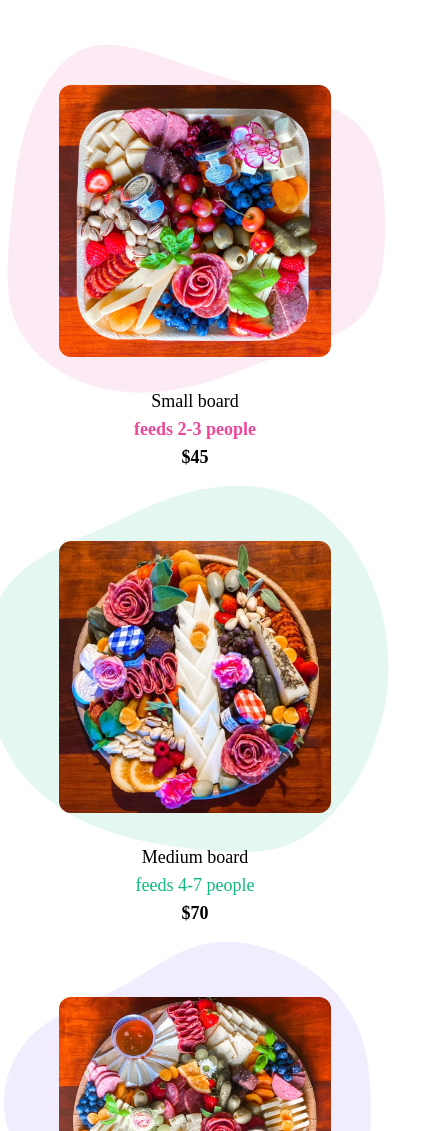
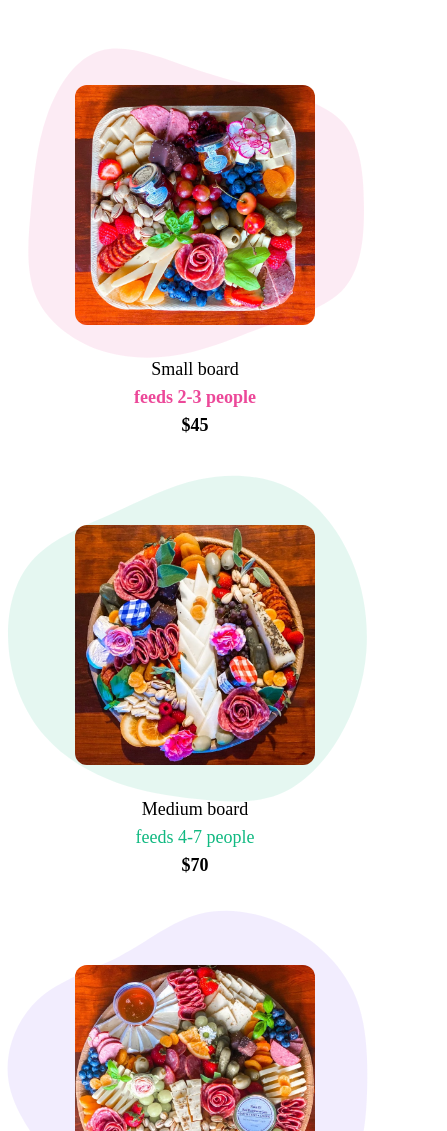
Before and after one commit to theroadeldorado/nextgengraze.com, a plain HTML site: page index.html in a window 390 px wide. Shown: the part 469-1600 px from the top of the page, 447 px wide, since content can reach past the window. Drawn offline with nearby package versions, Linux system fonts and the light colour scheme; a web font is replaced by a local one.

Commit message:
💄 updates

```diff
--- a/index.html
+++ b/index.html
@@ -34,14 +34,15 @@
   :class="{'opacity-100 pointer-events-auto': open, 'opacity-0 pointer-events-none': !open}"
   class="fixed inset-0 z-[100] overflow-y-auto ease-out duration-300"
   aria-labelledby="modal-title" role="dialog" aria-modal="true">
-  <div class="flex items-end justify-center min-h-screen px-4 pt-4 pb-20 text-center sm:block sm:p-0">
+  <div class="flex items-center justify-center min-h-screen px-4 pt-4 md:pb-20 text-center">
 
     <div @click="open = false" class="fixed inset-0 transition-opacity bg-gray-500 bg-opacity-75" aria-hidden="true"></div>
     <span class="hidden sm:inline-block sm:align-middle sm:h-screen" aria-hidden="true">&#8203;</span>
     <div
       :class="{'opacity-100 translate-y-0 sm:scale-100': open, 'opacity-0 translate-y-4 sm:translate-y-0 sm:scale-95': !open}"
-      class="inline-block px-4 pt-5 pb-4 overflow-hidden text-left align-bottom transition-all transform bg-white rounded-lg shadow-xl sm:my-8 sm:align-middle sm:max-w-xl sm:w-full sm:p-6">
-      <div class="w-full h-[70vh] overflow-scroll">
+      class="block px-4 pt-5 pb-4 overflow-hidden text-left align-bottom transition-all transform bg-white rounded-lg shadow-xl my-2 md:my-8 sm:align-middle max-w-md md:max-w-xl w-full p-2 md:p-4">
+
+      <div class="w-full h-[90vh] md:h-[70vh] overflow-scroll">
         <iframe src="https://docs.google.com/forms/d/e/1FAIpQLSdRBqLXaRAkocxwgnXhW2M4ier2am_jOtz787rArEJ-QlJFWA/viewform?embedded=true" class="w-full h-full"  frameborder="0" marginheight="0" marginwidth="0">Loading…</iframe>
       </div>
     </div>
@@ -49,8 +50,8 @@
 </div>
 
 <!-- Section 2 -->
-<section class="w-full py-16 bg-white lg:py-24">
-  <div class="px-12 mx-auto text-center max-w-7xl">
+<section class="w-full py-16 bg-white lg:py-24 max-w-[100vw] overflow-hidden">
+  <div class="px-6 md:px-12 mx-auto text-center w-full max-w-7xl">
     <div class="space-y-12 md:text-left">
       <div class="mb-20 space-y-5 sm:mx-auto sm:max-w-xl md:max-w-2xl sm:space-y-4 lg:max-w-5xl">
         <h2 class="relative z-20 font-sans text-4xl font-extrabold leading-none text-center text-black sm:text-5xl xl:text-6xl">
@@ -62,9 +63,9 @@
         </h2>
         <p class="relative z-20 block max-w-xl mx-auto mt-6 text-base text-center text-gray-500 xl:text-lg">Checkout our pricing guide and a few example boards.</p>
       </div>
-      <div class="mx-auto space-y-16 sm:grid sm:grid-cols-2 sm:gap-y-20 sm:gap-x-16 sm:space-y-0 lg:max-w-5xl">
+      <div class="mx-auto grid grid-cols-1 md:grid-cols-2 gap-y-20 gap-x-16 w-full lg:max-w-5xl">
         <div class="space-y-6 text-center lg:ml-0 md:ml-10 ">
-          <div class="relative w-72 h-72 p-2 mx-auto md:w-96 md:h-80 lg:w-96 lg:h-80">
+          <div class="relative w-64 h-64 p-2 mx-auto md:w-96 md:h-80 lg:w-96 lg:h-80">
             <img class="relative z-20 object-cover w-full h-full rounded-xl" src="./assets/small.jpg" alt="">
             <svg class="absolute inset-0 w-full h-full text-pink-500 transform scale-[165%] fill-current opacity-10" viewBox="0 0 200 200" xmlns="http://www.w3.org/2000/svg"><path d="M34.2,-54.9C47,-51.8,62,-48.1,70.2,-38.9C78.4,-29.6,79.9,-14.8,80,0.1C80.2,14.9,78.9,29.9,70.8,39.3C62.6,48.7,47.6,52.6,34.7,57.1C21.7,61.6,10.9,66.7,-1.7,69.7C-14.3,72.7,-28.7,73.6,-42.4,69.6C-56.1,65.5,-69.2,56.5,-74.9,44.1C-80.6,31.7,-79,15.8,-77.6,0.8C-76.2,-14.2,-75,-28.4,-70.1,-42.3C-65.2,-56.2,-56.7,-69.8,-44.4,-73.2C-32.1,-76.6,-16.1,-69.9,-2.7,-65.2C10.7,-60.5,21.3,-58,34.2,-54.9Z" transform="translate(100 100)"></path></svg>
           </div>
@@ -77,7 +78,7 @@
           </div>
         </div>
         <div class="space-y-6 text-center lg:mr-0 md:mr-10">
-          <div class="relative w-72 h-72 p-2 mx-auto md:w-96 md:h-80 lg:w-96 lg:h-80">
+          <div class="relative w-64 h-64 p-2 mx-auto md:w-96 md:h-80 lg:w-96 lg:h-80">
             <img class="relative z-20 object-cover w-full h-full rounded-xl" src="./assets/medium.jpg" alt="">
             <svg class="absolute inset-0 w-full h-full mt-2 text-green-500 transform scale-[175%] fill-current opacity-10" viewBox="0 0 200 200" xmlns="http://www.w3.org/2000/svg"><path d="M42.7,-73.4C55,-67,64.3,-54.7,69.9,-41.5C75.5,-28.3,77.5,-14.2,76.5,-0.6C75.4,12.9,71.3,25.8,64.6,37.3C57.9,48.7,48.8,58.6,37.6,63.1C26.4,67.5,13.2,66.5,0.8,65.2C-11.6,63.8,-23.2,62.1,-34.9,57.9C-46.6,53.7,-58.4,47.1,-67.1,37.1C-75.9,27,-81.6,13.5,-83.1,-0.9C-84.6,-15.2,-81.9,-30.5,-73.2,-40.7C-64.6,-51,-50.1,-56.4,-36.9,-62.3C-23.8,-68.2,-11.9,-74.6,1.7,-77.5C15.2,-80.4,30.5,-79.8,42.7,-73.4Z" transform="translate(100 100)"></path></svg>
           </div>
@@ -91,7 +92,7 @@
         </div>
 
         <div class="space-y-6 text-center lg:ml-0 md:ml-10">
-          <div class="relative w-72 h-72 p-2 mx-auto md:w-96 md:h-80 lg:w-96 lg:h-80">
+          <div class="relative w-64 h-64 p-2 mx-auto md:w-96 md:h-80 lg:w-96 lg:h-80">
             <img class="relative z-20 object-cover w-full h-full rounded-xl" src="./assets/large.jpg" alt="">
             <svg class="absolute inset-0 w-full h-full text-purple-500 transform scale-[175%] fill-current opacity-10" viewBox="0 0 200 200" xmlns="http://www.w3.org/2000/svg"><path d="M41.4,-70.8C54.1,-64.5,65,-54.1,70.7,-41.7C76.5,-29.2,77.1,-14.6,76.9,-0.1C76.6,14.3,75.5,28.6,68.8,39.5C62.1,50.3,49.9,57.7,37.5,63.5C25.1,69.3,12.5,73.5,-0.6,74.4C-13.6,75.4,-27.3,73.1,-37.6,66.1C-47.9,59.1,-54.8,47.4,-63.1,35.6C-71.4,23.8,-81,11.9,-83.2,-1.3C-85.4,-14.4,-80.1,-28.8,-70.3,-38C-60.5,-47.1,-46.1,-51.1,-33.6,-57.5C-21.2,-64,-10.6,-73,1.9,-76.3C14.4,-79.6,28.8,-77.2,41.4,-70.8Z" transform="translate(100 100)"></path></svg>
           </div>
@@ -105,7 +106,7 @@
         </div>
 
         <div class="space-y-6 text-center lg:mr-0 md:mr-10">
-          <div class="relative w-72 h-72 p-2 mx-auto md:w-96 md:h-80 lg:w-96 lg:h-80">
+          <div class="relative w-64 h-64 p-2 mx-auto md:w-96 md:h-80 lg:w-96 lg:h-80">
             <img class="relative z-20 object-cover w-full h-full rounded-xl" src="./assets/custom.jpg" alt="">
             <svg class="absolute inset-0 w-full h-full text-yellow-500 transform scale-[175%] fill-current opacity-10" viewBox="0 0 200 200" xmlns="http://www.w3.org/2000/svg"><path d="M41.4,-70.8C54.1,-64.5,65,-54.1,70.7,-41.7C76.5,-29.2,77.1,-14.6,76.9,-0.1C76.6,14.3,75.5,28.6,68.8,39.5C62.1,50.3,49.9,57.7,37.5,63.5C25.1,69.3,12.5,73.5,-0.6,74.4C-13.6,75.4,-27.3,73.1,-37.6,66.1C-47.9,59.1,-54.8,47.4,-63.1,35.6C-71.4,23.8,-81,11.9,-83.2,-1.3C-85.4,-14.4,-80.1,-28.8,-70.3,-38C-60.5,-47.1,-46.1,-51.1,-33.6,-57.5C-21.2,-64,-10.6,-73,1.9,-76.3C14.4,-79.6,28.8,-77.2,41.4,-70.8Z" transform="translate(100 100)"></path></svg>
           </div>
```
Also changed, not shown: css/style.css.
